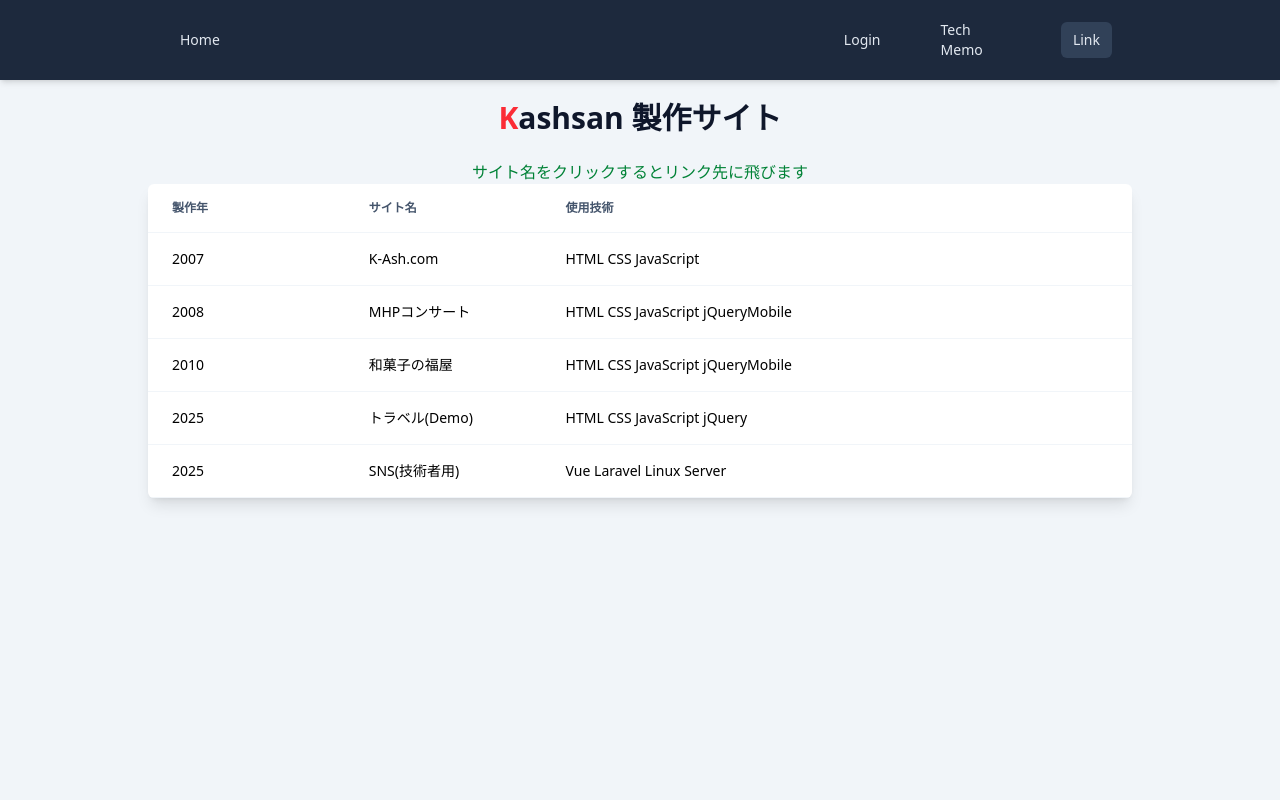
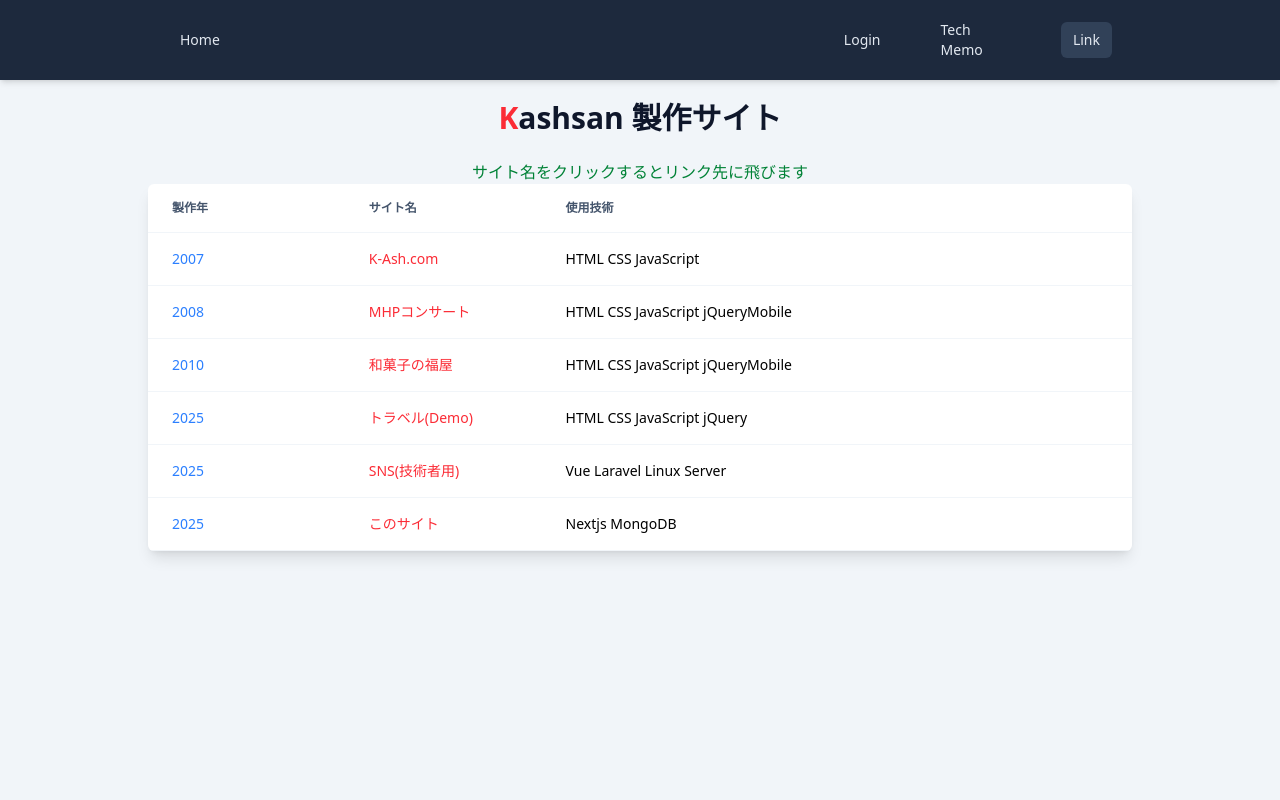
Before and after one commit to kashsan-jp/next-blog-app, a Next.js app: page /link in a window 1280 px wide. Shown: the top 800 px of the page. Built offline with nearby package versions, Linux system fonts and the light colour scheme; no server answers.

Commit message:
2025.8.16.8

```diff
--- a/src/app/link/links.js
+++ b/src/app/link/links.js
@@ -4,5 +4,6 @@ export const links = [
   { id:3, date:"2010", siteName:"和菓子の福屋", url: "https://www.k-ash.com/fukuya", comment: "HTML CSS JavaScript jQueryMobile", },
   { id:4, date:"2025", siteName:"トラベル(Demo)", url: "https://www.k-ash.com/travel_website", comment: "HTML CSS JavaScript jQuery", },
   { id:5, date:"2025", siteName:"SNS(技術者用)", url: "https://k-ashtestsite.ddns.net", comment: "Vue Laravel Linux Server", },
+  { id:6, date:"2025", siteName:"このサイト", url: "https://next-blog-app-8uuo.vercel.app", comment: "Nextjs MongoDB", },
 
 ]
--- a/src/app/link/page.jsx
+++ b/src/app/link/page.jsx
@@ -20,8 +20,8 @@ export default function Link() {
         <tbody>
             {jsonLinks.map((link) => (
                 <tr key={link.id}>
-                    <td>{link.date}</td>
-                    <td><a href={link.url}>{link.siteName}</a></td>
+                    <td className='text-blue-500'>{link.date}</td>
+                    <td className='text-red-500'><a href={link.url}>{link.siteName}</a></td>
                     <td>{link.comment}</td>
                 </tr>
             ))
```
